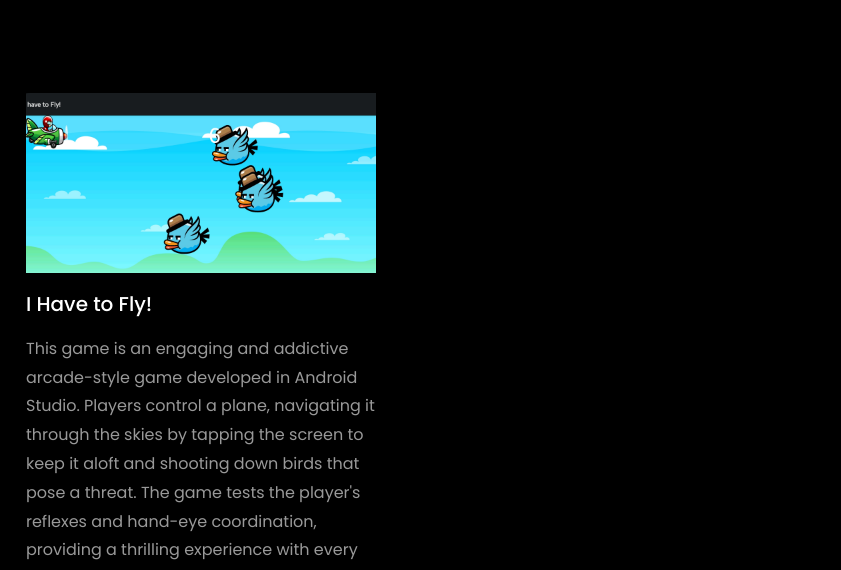
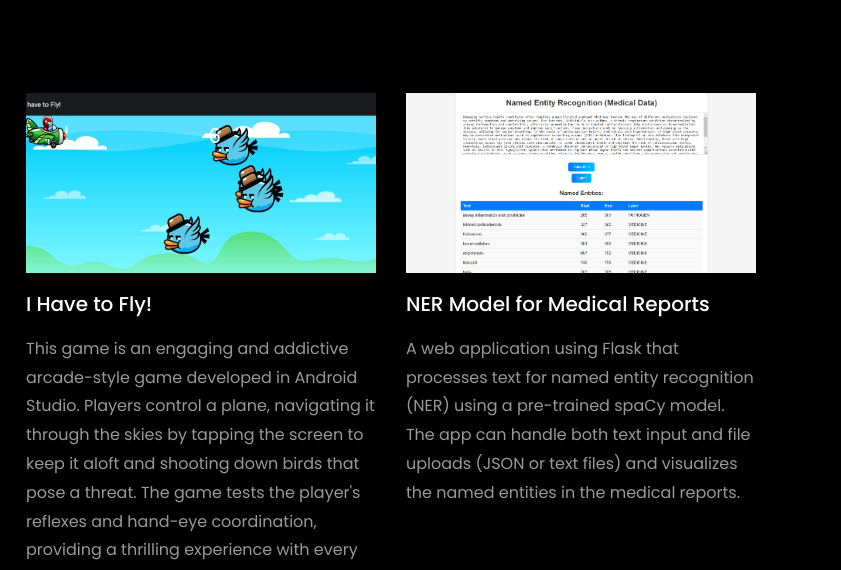
Before and after one commit to aryan-prasad22/Aryan-Portfolio-Website, a plain HTML site: page index.html in a window 1280 px wide. Shown: the part 4095-4665 px from the top of the page, 439-1280 px from the left. Drawn offline with Linux system fonts and the light colour scheme; files whose address does not match are found by name.

Commit message:
project 3 update

```diff
--- a/index.html
+++ b/index.html
@@ -443,19 +443,20 @@
               </div>
             </div>
           </div>
-					  <!--
+
           <div class="col-md-4 d-flex ftco-animate">
           	<div class="blog-entry">
-              <a href="#" class="block-20 zoom-effect" style="background-image: url('images/proj_3.jpg');">
+              <a href="https://github.com/aryan-prasad22/NER_Model_for_Medical_Reports" class="block-20 zoom-effect" style="background-image: url('images/proj3.png');">
               </a>
               <div class="text mt-3 float-right d-block">
 
-                <h3 class="heading"><a href="#">Power BI Sales dashboard Project for Beginners</a></h3>
-                <p>Designed a power bi dashboard for Madhav Store to track and analyze the online sales data acorss India.</p>
+                <h3 class="heading"><a href="https://github.com/aryan-prasad22/NER_Model_for_Medical_Reports">NER Model for Medical Reports</a></h3>
+                <p>A web application using Flask that processes text for named entity recognition (NER) using a pre-trained spaCy model. The app can handle both text input and file uploads (JSON or text files) and visualizes the named entities in the medical reports.</p>
               </div>
             </div>
           </div>
         </div>
+				  <!--
 	<br>
 
 		<div class="row d-flex justify-content-center">
```
Also changed, not shown: images/Proj3.png (added).
